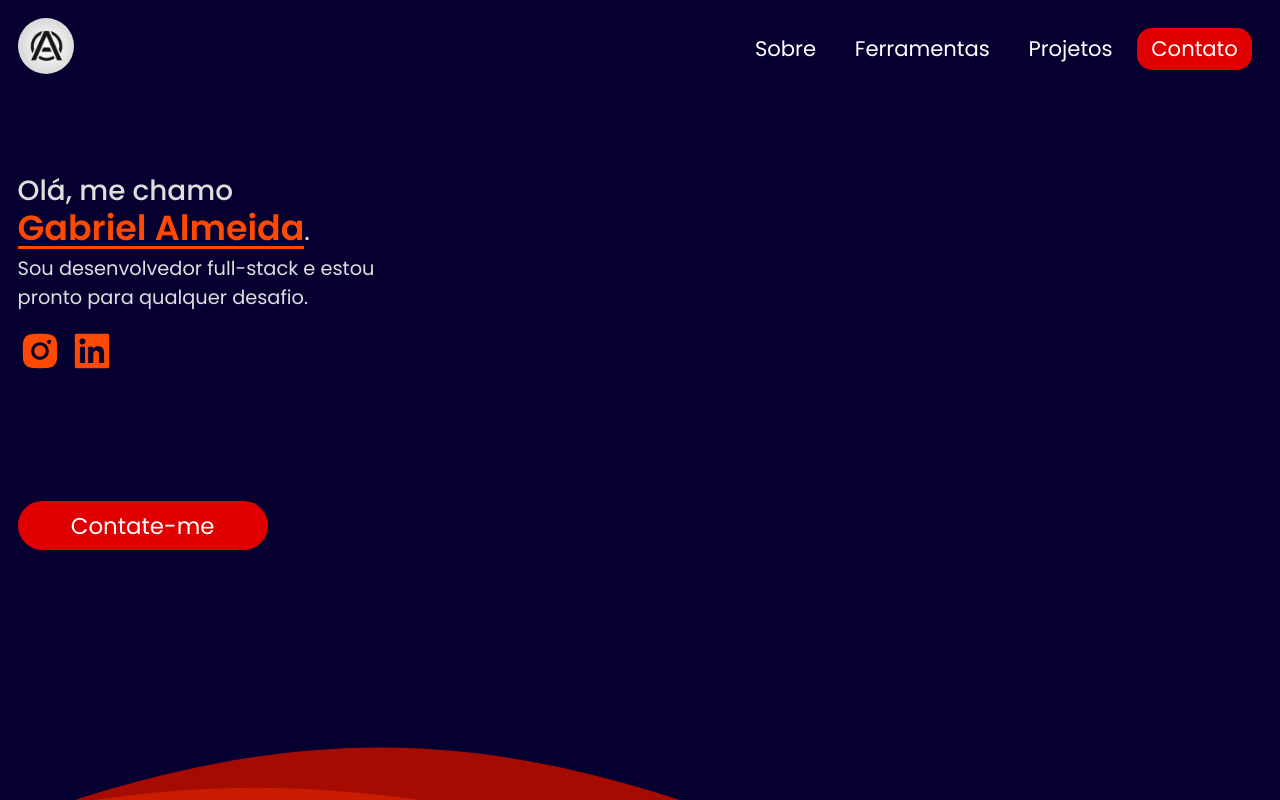
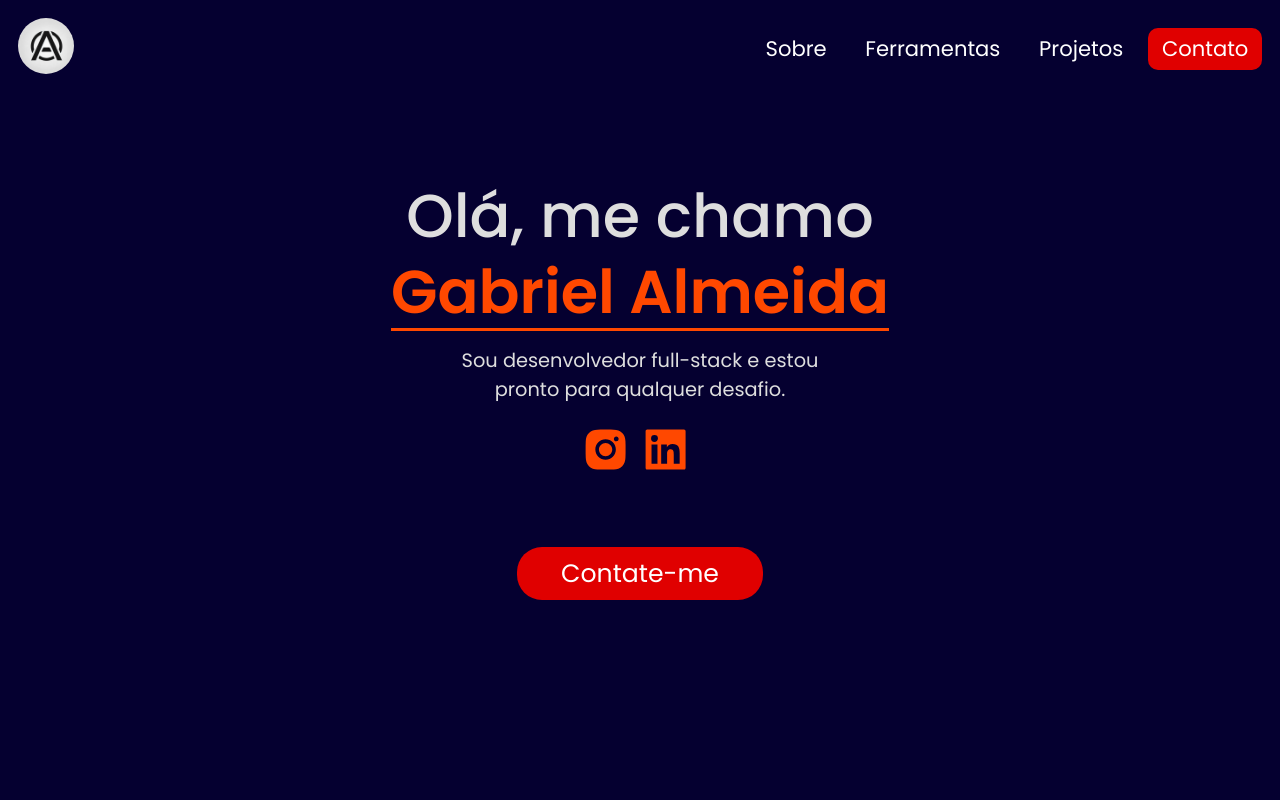
Before and after one commit to GabAlmeyda/my-portfolio, a React (Vite) app: page / in a window 1280 px wide. Both pictures are taken after a click on the element 45 px from the left and 49 px from the top of the page. Shown: the top 800 px of the page. Built offline with nearby package versions, Linux system fonts and the light colour scheme.

Commit message:
pequenos ajustes visuais no 'Header'; ajuste na margem do 'Footer'

```diff
--- a/database.json
+++ b/database.json
@@ -62,6 +62,13 @@
       "userEmail": "gabrielalmeida7258@gmail.com",
       "category": "Blogs",
       "desc": "asdfasdf"
+    },
+    {
+      "id": "b7fa",
+      "userName": "Gabriel Almeida de Lima",
+      "userEmail": "gabrielalmeida7258@gmail.com",
+      "category": "Single Page Application (SPA)",
+      "desc": "Quero um site bem bonito que seja funcional"
     }
   ]
 }
--- a/src/components/form/SuccessfulForm.jsx
+++ b/src/components/form/SuccessfulForm.jsx
@@ -17,7 +17,7 @@ function SuccessfulForm() {
 		return () =>  document.body.classList.remove("full_page")
 	}, [])
 
-	return (<Container customClass={`center ${styles.message_container}`} >
+	return (<Container customClass={`center column ${styles.message_container}`} >
 		<h2>Muito obrigado pelo seu envio!</h2>
 		<p>Fico feliz em ver que confia em mim para resolver seu problema.</p>
 		<p>Estarei enviando uma resposta o mais breve possível, então fique atento!</p>
--- a/src/components/layouts/Footer.module.css
+++ b/src/components/layouts/Footer.module.css
@@ -27,9 +27,3 @@
         margin-top: 30vw;
     }
 }
-
-@media screen and (min-width: 1280px) {
-    .waves {
-        margin-top: 40vw;
-    }
-}
--- a/src/components/layouts/Header.jsx
+++ b/src/components/layouts/Header.jsx
@@ -19,9 +19,10 @@ import Waves from './Waves'
 function Header() {
 
     return (<header className={styles.header}>
+        <div className={styles.container}>
             <h1>
-            <span>Olá, me chamo</span>
-            <span>Gabriel Almeida</span>.
+                <span className='greeting'>Olá, me chamo</span>
+                <span className='name'>Gabriel Almeida</span>
             </h1>
             <p>Sou desenvolvedor full-stack e estou pronto para qualquer desafio.</p>
 
@@ -38,6 +39,7 @@ function Header() {
             <div className={styles.link_button}>
                 <LinkButton to="/my-portfolio/contact" text="Contate-me" />
             </div>
+        </div>
 
         <div className={styles.waves}>
             <Waves waveFor="header" />
--- a/src/components/layouts/Header.module.css
+++ b/src/components/layouts/Header.module.css
@@ -5,23 +5,33 @@
     height: 90vh;
 
     background-color: var(--bg-color-alt);
+
 }
 .header > *:not(nav, .waves) {
     margin-inline: 1rem;
 }
 
+.container {
+    font-size: 2.1vw;
+}
+
 .header h1,
-.header h1 > span:first-child {
-    font-size: 1.2em;
+.header h1 > span{
+    font-size: clamp(1.3em, 5vw, 1.5em);
     font-weight: 500;
+}
+
+.header h1 {
+    margin-top: 4rem;
+    margin-bottom: .5rem;
 }
 
 .header h1 > span:first-child {
     display: block;
 
-    margin-top: 4rem;
-    margin-bottom: -10px;
+    margin-bottom: -15px;
 }
+
 .header h1 > span:last-child {
     position: relative;
 
@@ -29,7 +39,7 @@
     font-weight: 600;
     color: var(--acc-color-2);
 }
-.header h1 > span::after {
+.header h1 > span:last-child::after {
     content: "";
 
     position: absolute;
@@ -61,7 +71,7 @@
 .icons_container svg{
     margin-right: .5rem;
 
-    font-size: 2.5rem;
+    font-size: 4vw;
     color: var(--acc-color-2);
 
     transition: .2s;
@@ -74,11 +84,14 @@
     margin-top: clamp(10vh, 15vh, 25vh);
 }
 
+.heroImage {
+    display: none;
+}
 
 
 /* Media Queries */
 @media screen and (min-width: 768px) {
-    .header > p {
+    .header p {
         display: inline-block;
 
         max-width: 400px;
@@ -87,11 +100,23 @@
 
 @media screen and (min-width: 1024px) {
     .header {
-        height: 130vh;
+        height: 140vh;
+    }
+
+    .container {
+        text-align: center;
     }
 
     .link_button {
         display: flex;
-        justify-content: flex-start;
+        justify-content: center;
+
+        margin-top: clamp(2vw, 5vw, 12vw);
     }
 }
+
+@media screen and (min-width: 1440px) {
+    .header {
+        height: 150vh;
+    }
+}
--- a/src/components/layouts/LinkButton.module.css
+++ b/src/components/layouts/LinkButton.module.css
@@ -3,8 +3,7 @@
 }
 
 .btn {
-    width: clamp(250px, 60%, 300px);
-
+    padding-inline: 1.5rem;
     border: none;
     border-radius: 25px;
 
@@ -40,7 +39,7 @@
 
 .btn * {
     color: white;
-    font-size: 1.3rem;
+    font-size: 1.3em;
 }
 
 /* Custom Classes*/
--- a/src/components/layouts/Navbar.module.css
+++ b/src/components/layouts/Navbar.module.css
@@ -77,7 +77,7 @@
     color: #fff;
 }
 .navbar ul li:last-child {
-    border-radius: 15px;
+    border-radius: 10px;
 
     background-color: var(--acc-color-1);
 }
@@ -121,6 +121,9 @@
 
         font-size: .6rem;
     }
+    .navbar ul li:last-child {
+        margin-right: 0;
+    }
     .navbar ul li:not(:last-child)::after {
         content: "";
 
--- a/src/components/layouts/ToolContainer.jsx
+++ b/src/components/layouts/ToolContainer.jsx
@@ -30,8 +30,15 @@ function ToolContainer({ name, icon, color, customClass }) {
 
     return (
         <div className={`${styles.tool_container} ${styles[customClass]}`}>
-            <span style={{color: color}}>{icon}</span>
-            {!(customClass === "small_card") && <p style={{color: color}}>{name}</p>}
+
+            {(customClass === "small_card") ? (
+                <span title={name} style={{color: color}}>{icon}</span>
+            ) : (
+                <>
+                    <span style={{ color: color }}>{icon}</span>
+                    <p style={{ color: color }}>{name}</p>
+                </>
+            )}
         </div>
     )
 }
--- a/src/components/layouts/ToolContainer.module.css
+++ b/src/components/layouts/ToolContainer.module.css
@@ -76,6 +76,6 @@
 /* Media Queries */
 @media screen and (min-width: 768px) {
     .tool_container {
-        width: clamp(350px, 45vw, 500px);
+        width: clamp(350px, 45vw, 450px);
     }
 }
--- a/src/components/pages/NotFound.jsx
+++ b/src/components/pages/NotFound.jsx
@@ -21,11 +21,13 @@ function NotFound() {
             <p>A página que você tentou acessar foi movida, removida ou até mesmo nunca existiu.</p>
 
             <p>Que tal tentar acessar a <span>Home</span>? Garanto que ela existe.</p>
-            <LinkButton
-                to="/my-portfolio"
-                text="Ir para a Home"
-                customClass="orange_color"
-            />
+            <div className={styles.linkButton}>
+                <LinkButton
+                    to="/my-portfolio"
+                    text="Ir para a Home"
+                    customClass="orange_color"
+                />
+            </div>
         </main>
     </>)
 }
--- a/src/components/pages/NotFound.module.css
+++ b/src/components/pages/NotFound.module.css
@@ -19,7 +19,7 @@
 	line-height: 1.3;
 }
 .notFound_container h1 + h2 {
-	margin-bottom: 2rem;
+	margin-bottom: 1rem;
 
 	font-size: 1.1em;
 }
@@ -54,3 +54,30 @@
 	color: var(--acc-color-2);
 	font-size: 1em;
 }
+
+
+
+/* Media Queries */
+@media screen and (min-width: 1024px) {
+	.notFound_container {
+		text-align: left;
+	}
+
+	.notFound_container > * {
+		max-width: 50vw;
+	}
+
+	.notFound_container img {
+		position: absolute;
+		top: 5vw;
+		right: 5vw;
+
+		width: clamp(450px, 70vh, 750px);
+	}
+
+	.linkButton {
+		display: flex;
+
+		margin-top: 2rem;
+	}
+}
--- a/src/index.css
+++ b/src/index.css
@@ -73,3 +73,12 @@ a {
 button {
     cursor: pointer;
 }
+
+
+
+/* Media Queries */
+@media screen and (min-width: 1440px) {
+    * {
+        font-size: clamp(1.2rem, 5vw, 1.3rem);
+    }
+}
```
Lines whose indentation alone changed are shown as unchanged.
